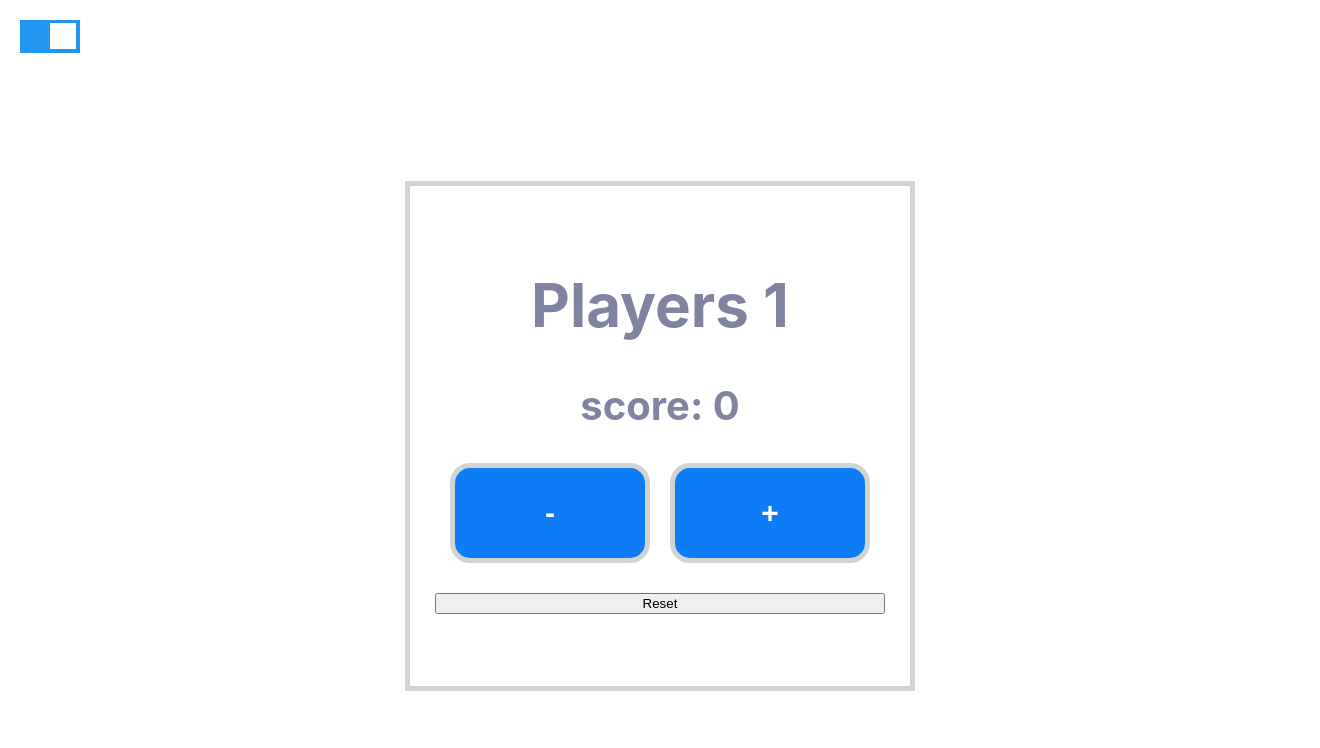
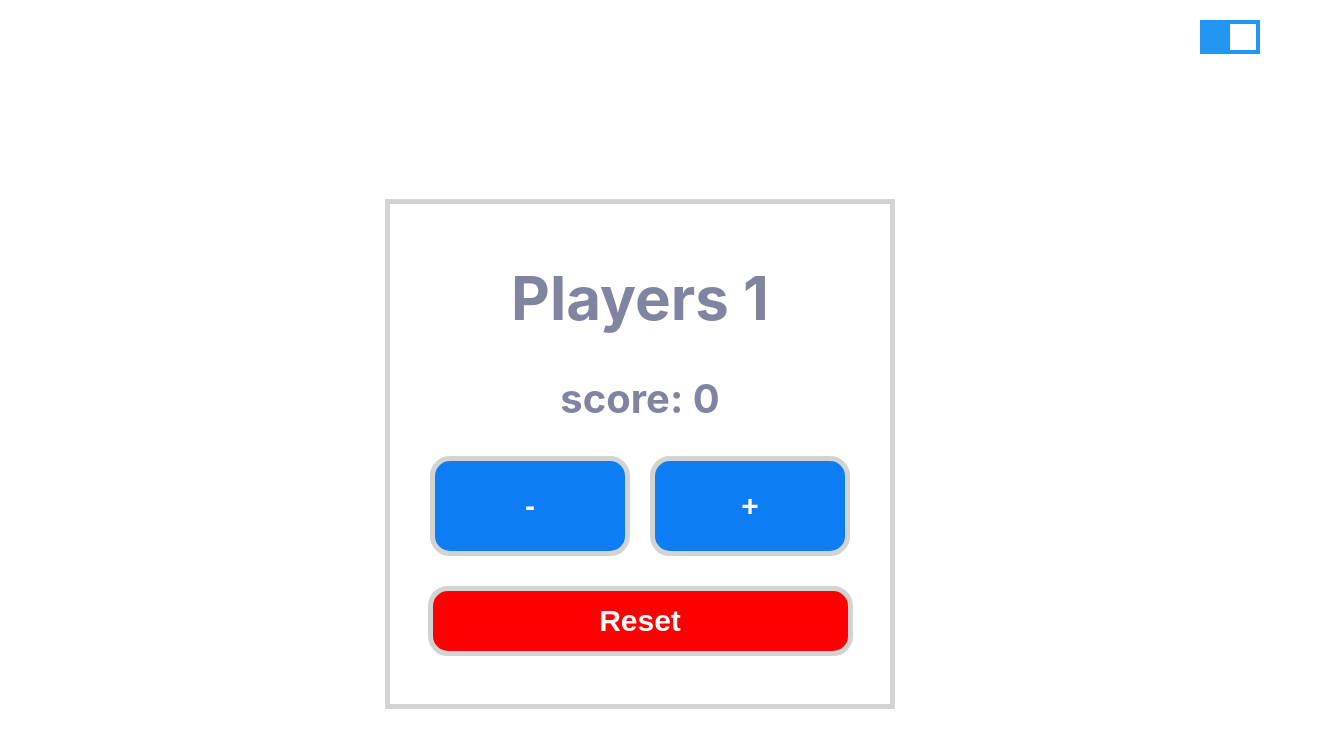
Before and after one commit to r-eva/player-switcher, a React (Create React App) app: page / in a window 1280 px wide. Shown: the top 748 px of the page, 1320 px wide, since content can reach past the window. Built offline with nearby package versions, Linux system fonts and the light colour scheme.

Commit message:
using react context for handling player change

```diff
--- a/src/App.css
+++ b/src/App.css
@@ -1,9 +1,7 @@
 .app-container {
   display: flex;
-  width: 100%;
-  height: 100vh;
   flex-direction: column;
-  justify-content: start;
+  justify-content: flex-start;
   padding: 20px;
   color: #8184a1;
 }
--- a/src/App.tsx
+++ b/src/App.tsx
@@ -1,42 +1,50 @@
-import React, { useState, useEffect } from "react"
+import React, { useState } from "react"
 import "./App.css"
 import Switcher from "./components/switcher/Switcher"
 import PlayersData from "./components/players/PlayersData"
 import PlayersFeature from "./components/players/PlayersFeature"
 import { useLocalStorage } from "./helpers/useLocalStorage"
+import UserContext, { UserState } from "./helpers/store"
 
 function App() {
-  const [isFirstPlayer, setIsFirstPlayer] = useState(true)
+  const [player, setPlayer] = useState<UserState>({
+    isFirstPlayer: true,
+  })
+
   const [player1Score, setPlayer1Score] = useLocalStorage("player1", "0")
   const [player2Score, setPlayer2Score] = useLocalStorage("player2", "0")
 
   const plusButtonHandler = () => {
-    isFirstPlayer
+    player.isFirstPlayer
       ? setPlayer1Score((Number(player1Score) + 1).toString())
       : setPlayer2Score((Number(player2Score) + 1).toString())
   }
 
   const minusButonHandler = () => {
-    isFirstPlayer
+    player.isFirstPlayer
       ? setPlayer1Score((Number(player1Score) - 1).toString())
       : setPlayer2Score((Number(player2Score) + 1).toString())
   }
 
   const resetButtonHandler = () => {
-    isFirstPlayer ? setPlayer1Score("0") : setPlayer2Score("0")
+    player.isFirstPlayer ? setPlayer1Score("0") : setPlayer2Score("0")
   }
 
   return (
+    <UserContext.Provider value={player}>
       <div className="app-container">
         <Switcher
-        isFirstPlayer={isFirstPlayer}
-        onChange={() => setIsFirstPlayer(!isFirstPlayer)}
+          onChange={() =>
+            setPlayer({
+              isFirstPlayer: !player.isFirstPlayer,
+            })
+          }
         />
         <div className="player-container">
           <div className="player-container player-container__border">
             <PlayersData
-            score={isFirstPlayer ? player1Score : player2Score}
-            players={isFirstPlayer ? "Players 1" : "Players 2"}
+              score={player.isFirstPlayer ? player1Score : player2Score}
+              players={player.isFirstPlayer ? "Players 1" : "Players 2"}
             />
             <PlayersFeature
               buttonMinusHandler={minusButonHandler}
@@ -46,6 +54,7 @@ function App() {
           </div>
         </div>
       </div>
+    </UserContext.Provider>
   )
 }
 
--- a/src/components/players/Players.css
+++ b/src/components/players/Players.css
@@ -45,5 +45,12 @@ h2 {
 .reset-button {
   margin: 30px;
   display: block;
-  width: 90%;
+  width: 85%;
+  height: 70px;
+  background: red;
+  color: white;
+  font-size: 30px;
+  font-weight: bold;
+  border-radius: 20px;
+  border: 5px solid lightgray;
 }
--- a/src/components/players/PlayersFeature.tsx
+++ b/src/components/players/PlayersFeature.tsx
@@ -1,5 +1,6 @@
 import React from "react"
 import PlayersInterface from "../../models/PlayersInterface"
+import { useLocalStorage } from "../../helpers/useLocalStorage"
 
 const PlayersFeature: React.FC<PlayersInterface> = ({
   buttonMinusHandler,
--- a/src/components/switcher/Switcher.css
+++ b/src/components/switcher/Switcher.css
@@ -4,6 +4,7 @@
   width: 60px;
   height: 34px;
   background-color: red;
+  margin-left: auto;
 }
 
 .switch input {
--- a/src/components/switcher/Switcher.tsx
+++ b/src/components/switcher/Switcher.tsx
@@ -1,11 +1,16 @@
-import React from "react"
+import React, { useContext } from "react"
 import "./Switcher.css"
-import SwitchProps from "../../models/Switcher"
+import UserContext, { UserState } from "../../helpers/store"
 
-const Switcher: React.FC<SwitchProps> = ({ isFirstPlayer, onChange }) => {
+const Switcher = (props: { onChange: () => void }) => {
+  const player = useContext<UserState>(UserContext)
   return (
     <label className="switch">
-      <input type="checkbox" checked={isFirstPlayer} onChange={onChange} />
+      <input
+        type="checkbox"
+        checked={player.isFirstPlayer}
+        onChange={props.onChange}
+      />
       <span className="slider" />
     </label>
   )
--- /dev/null
+++ b/src/helpers/store.ts
@@ -0,0 +1,11 @@
+import { createContext } from "react"
+
+const initialState = {
+  isFirstPlayer: true,
+}
+
+export type UserState = typeof initialState
+
+const context = createContext<typeof initialState>(initialState)
+
+export default context
--- a/src/helpers/useLocalStorage.tsx
+++ b/src/helpers/useLocalStorage.tsx
@@ -2,7 +2,7 @@ import { useState, useEffect } from "react"
 
 type ReturnType<T> = [
   T | undefined,
-  React.Dispatch<React.SetStateAction<T | any>>
+  React.Dispatch<React.SetStateAction<T | undefined>>
 ]
 
 export const useLocalStorage = <T,>(
--- a/src/models/Switcher.ts
+++ /dev/null
@@ -1,6 +0,0 @@
-interface SwitchProps {
-  isFirstPlayer: boolean
-  onChange: () => void
-}
-
-export default SwitchProps
```
Also changed, not shown: src/components/switcher/Navbar.tsx (deleted, +0 -7 lines). Lines whose indentation alone changed are shown as unchanged.
